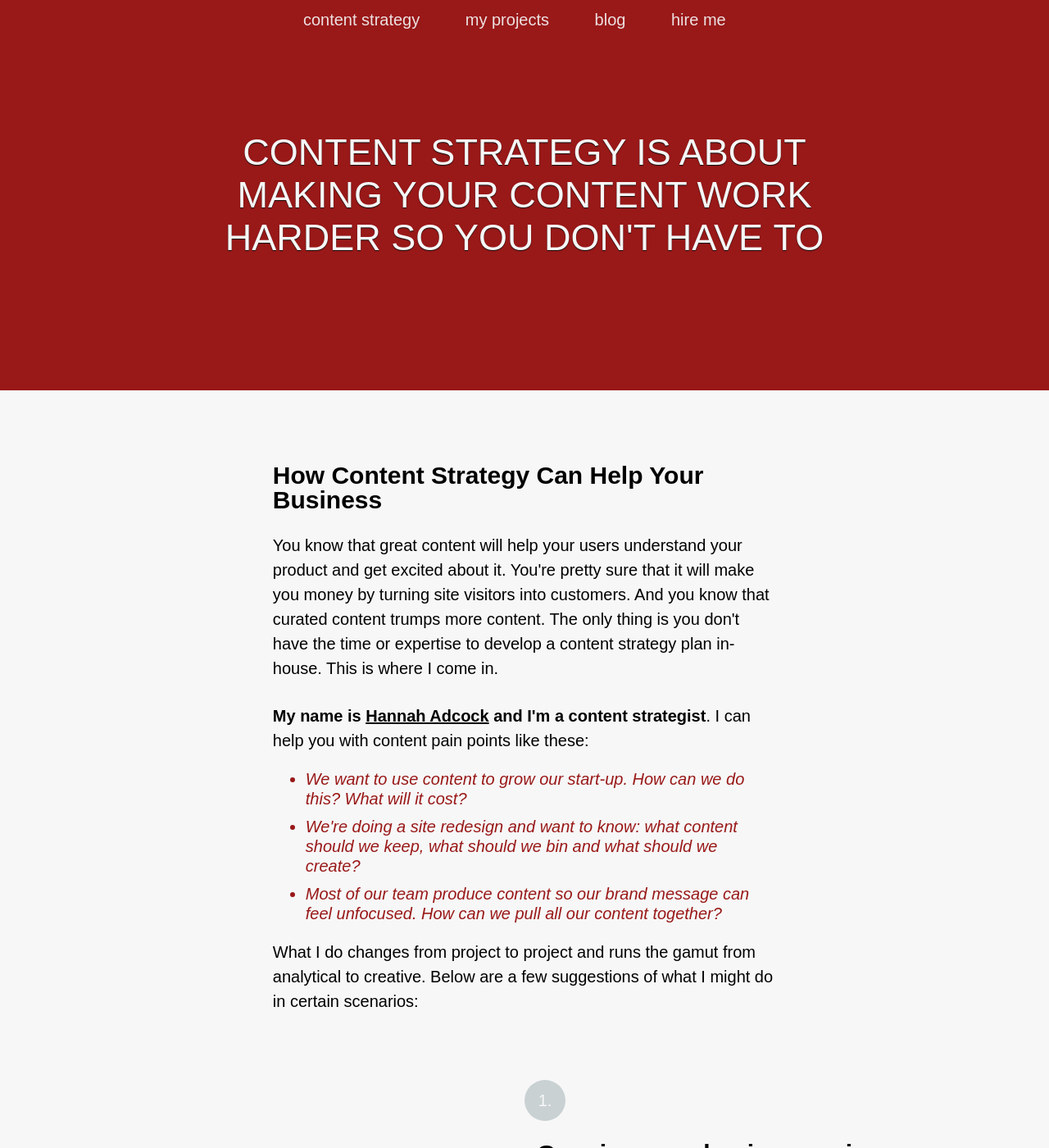
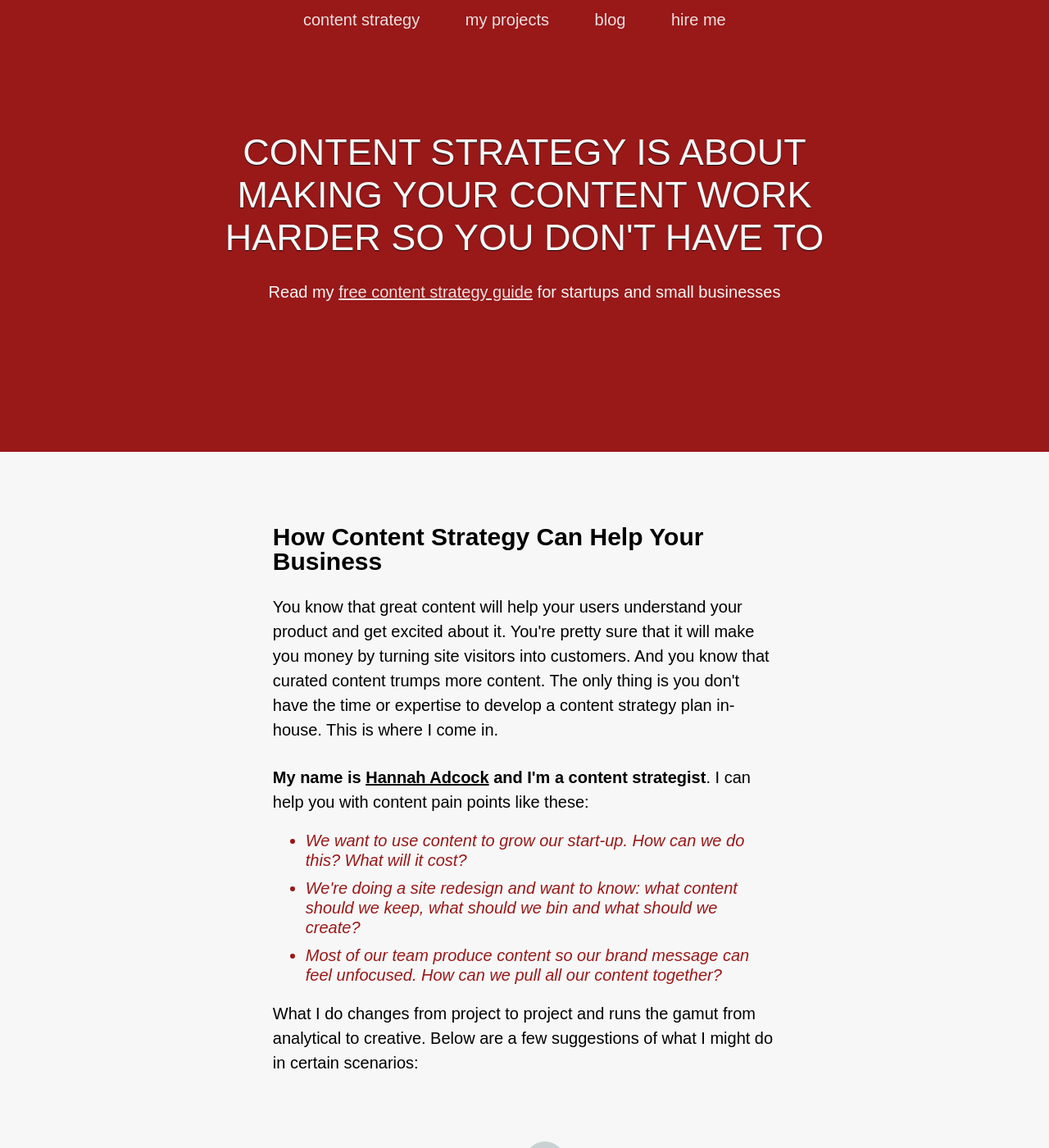
Before and after one commit to smokingpun/smokingpun.github.io, a Jekyll site: the page built from index.html, in a window 1280 px wide and 1400 px high. Shown: the whole window at 82% size. Built offline with Jekyll 4.4.1, drawn with Linux system fonts in a browser that asks for light colours; nearby versions of some CDN libraries.

Commit message:
add link to content strategy guide

```diff
--- a/_layouts/homepage.html
+++ b/_layouts/homepage.html
@@ -32,6 +32,7 @@
   <header class="landing_page">
     <div class="identity">
     	<h1>Content Strategy is about making your content work harder so you don't have&nbsp;to</h1>
+      <p>Read my <a href="http://contentedstrategy.com/content_strategy_for_startups">free content strategy guide</a> for startups and small businesses</p>
     </div>
   </header>
   <section class="journey group" id="what_is_content_strategy_section">
--- a/css/style.css
+++ b/css/style.css
@@ -40,14 +40,31 @@ h2 {
 	color:rgb(247,247,247);
 	opacity: 1;
 }
+.landing_page {
+	padding: 12.5% 20%;
+	background-color: rgb(153,24,24)
+}
 .landing_page h1 {
-	padding: 12.5% 20%;
 	text-transform: uppercase;
 	text-shadow: 0 1px 1px rgb(17, 17, 17);
 	font-size: 2.25em;
 	font-weight: 500;
 	color: rgb(247,247,247);
-	background-color: rgb(153,24,24)
+}
+.landing_page p {
+	font-size: 1em;
+	color: rgb(247,247,247);
+	margin-top: 25px;
+
+}
+.landing_page p a {
+	text-decoration: underline;
+	opacity: 0.9;
+	color: rgb(247,247,247);
+}
+.landing_page p a:hover {
+	color: rgb(247,247,247);
+	opacity: 1;
 }
 .journey {
 	padding: 5% 10%;
@@ -612,6 +629,9 @@ a.button_return_to_top, a.button_hire_me, a.button_find_out_more {
 	.journey {
 		font-size: 18px;
 	}
+	.landing_page h1, p {
+		padding: 2% 2%;
+	}
 
 }
 @media screen and (max-width: 480px) {
@@ -627,6 +647,15 @@ a.button_return_to_top, a.button_hire_me, a.button_find_out_more {
 	}
 	.my_projects h2, .blog h2, .hire_me h2, .vimcasts h2, creative_touch h2 {
 		margin-top: 20px;
+	}
+	.landing_page h1, p {
+		padding: 2% 2%;
+	}
+	.journey h2 {
+		padding: 1% 1%;
+	}
+	.journey p {
+		padding: 1% 1%;
 	}
 }
 @media screen and (max-width: 570px) {
```
Also changed, not shown: _layouts/default.html (+7 -2 lines).
